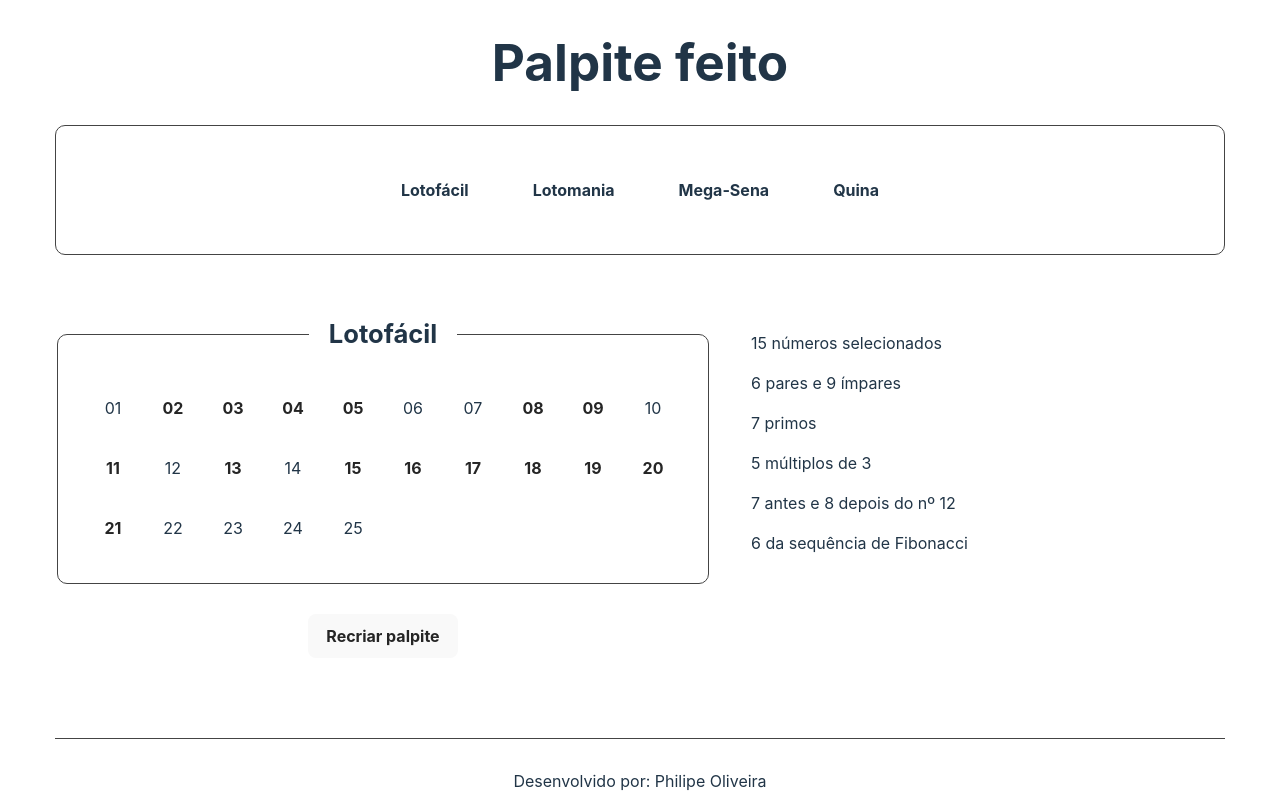
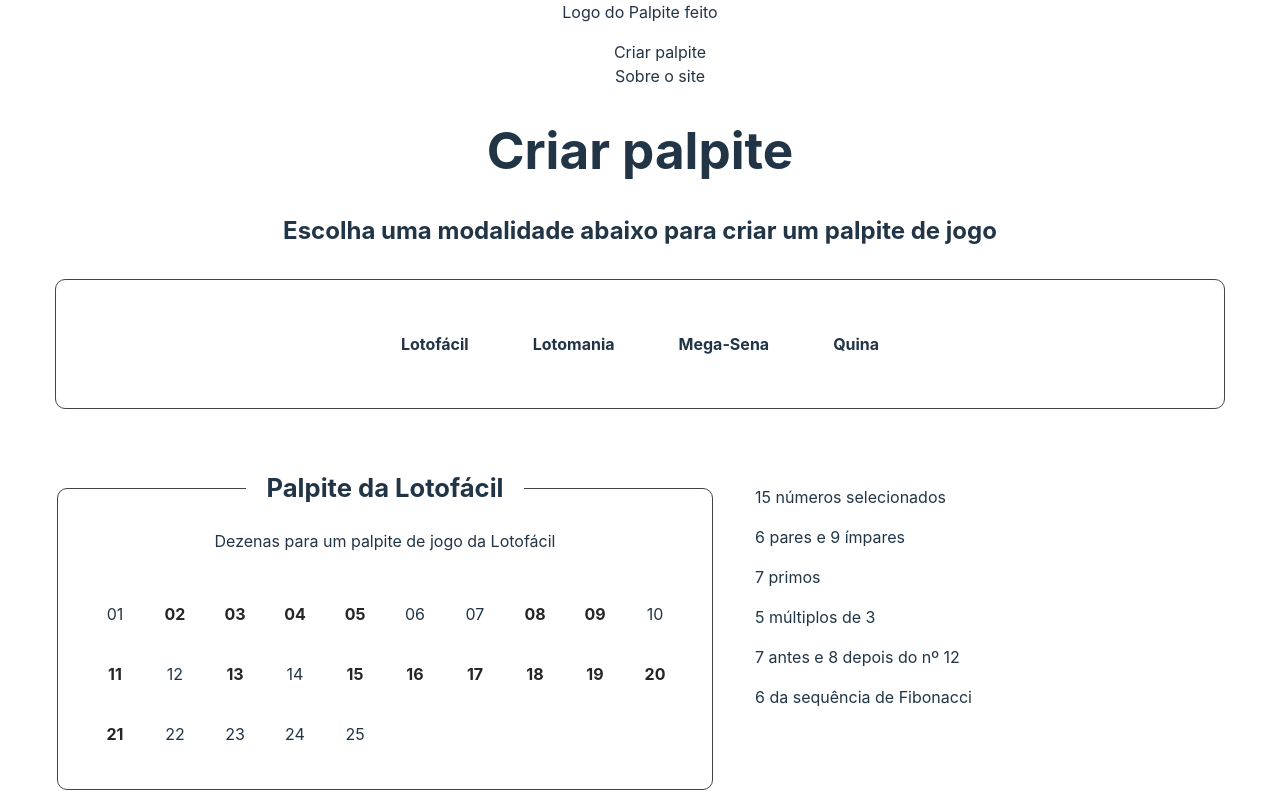
Before and after one commit to philipeoliveira/palpite-feito, a React (Vite) app: page / in a window 1280 px wide. Shown: the top 800 px of the page. Built offline with nearby package versions, Linux system fonts and the light colour scheme.

Commit message:
Add Header component and other subheadings

```diff
--- a/src/App.tsx
+++ b/src/App.tsx
@@ -1,4 +1,5 @@
 import { Bet } from './components/Bet';
+import { Header } from './components/Header';
 import { ModalitiesButtons } from './components/ModalitiesButtons';
 import { ModalityProvider } from './contexts/ModalityContext';
 
@@ -6,8 +7,10 @@
    return (
       <ModalityProvider>
          <>
+            <header>
+               <Header />
+            </header>
             <main>
-               <h1>Palpite feito</h1>
                <ModalitiesButtons />
                <Bet />
             </main>
--- a/src/components/Bet.tsx
+++ b/src/components/Bet.tsx
@@ -46,7 +46,9 @@
          <div id='bet'>
             <form id='bet-form'>
                <fieldset>
-                  <legend>{selectedModality.name}</legend>
+                  <legend>Palpite da {selectedModality.name}</legend>
+                  <p>Dezenas para um palpite de jogo da {selectedModality.name}</p>
+                  <div id='bet-numbers'>
                      {generateAvailableNumbersForBet(totalNumbersAvailable).map(
                         (numString) => (
                            <label
@@ -60,12 +62,15 @@
                                  name={`${numString}`}
                                  id={`number-${numString}`}
                                  onChange={handleSelectedNumber}
-                              checked={selectedNumbers.includes(numString) ? true : false}
+                                 checked={
+                                    selectedNumbers.includes(numString) ? true : false
+                                 }
                               />
                               {numString}
                            </label>
                         )
                      )}
+                  </div>
                </fieldset>
             </form>
 
--- /dev/null
+++ b/src/components/Header.tsx
@@ -0,0 +1,17 @@
+export function Header() {
+   return (
+      <>
+         <div>
+            <span>Logo do Palpite feito</span>
+            <nav>
+               <ul>
+                  <li>Criar palpite</li>
+                  <li>Sobre o site</li>
+               </ul>
+            </nav>
+         </div>
+         <h1>Criar palpite</h1>
+         <h2>Escolha uma modalidade abaixo para criar um palpite de jogo</h2>
+      </>
+   );
+}
--- a/src/index.css
+++ b/src/index.css
@@ -1,5 +1,6 @@
 * {
    box-sizing: border-box;
+   list-style: none;
 }
 
 :root {
@@ -93,17 +94,19 @@
 }
 #bet-form fieldset {
    max-width: 630px;
-   display: grid;
-   grid-template-columns: repeat(10, 1fr);
-   gap: 10px;
    border: 1px solid #444;
    border-radius: 10px;
-   padding: 30px;
 }
 #bet-form legend {
    font-size: 1.6rem;
    font-weight: bold;
    padding: 0 20px;
+}
+#bet-numbers {
+   display: grid;
+   grid-template-columns: repeat(10, 1fr);
+   gap: 10px;
+   padding: 20px;
 }
 #bet-form label {
    display: flex;
```
Lines whose indentation alone changed are shown as unchanged.
